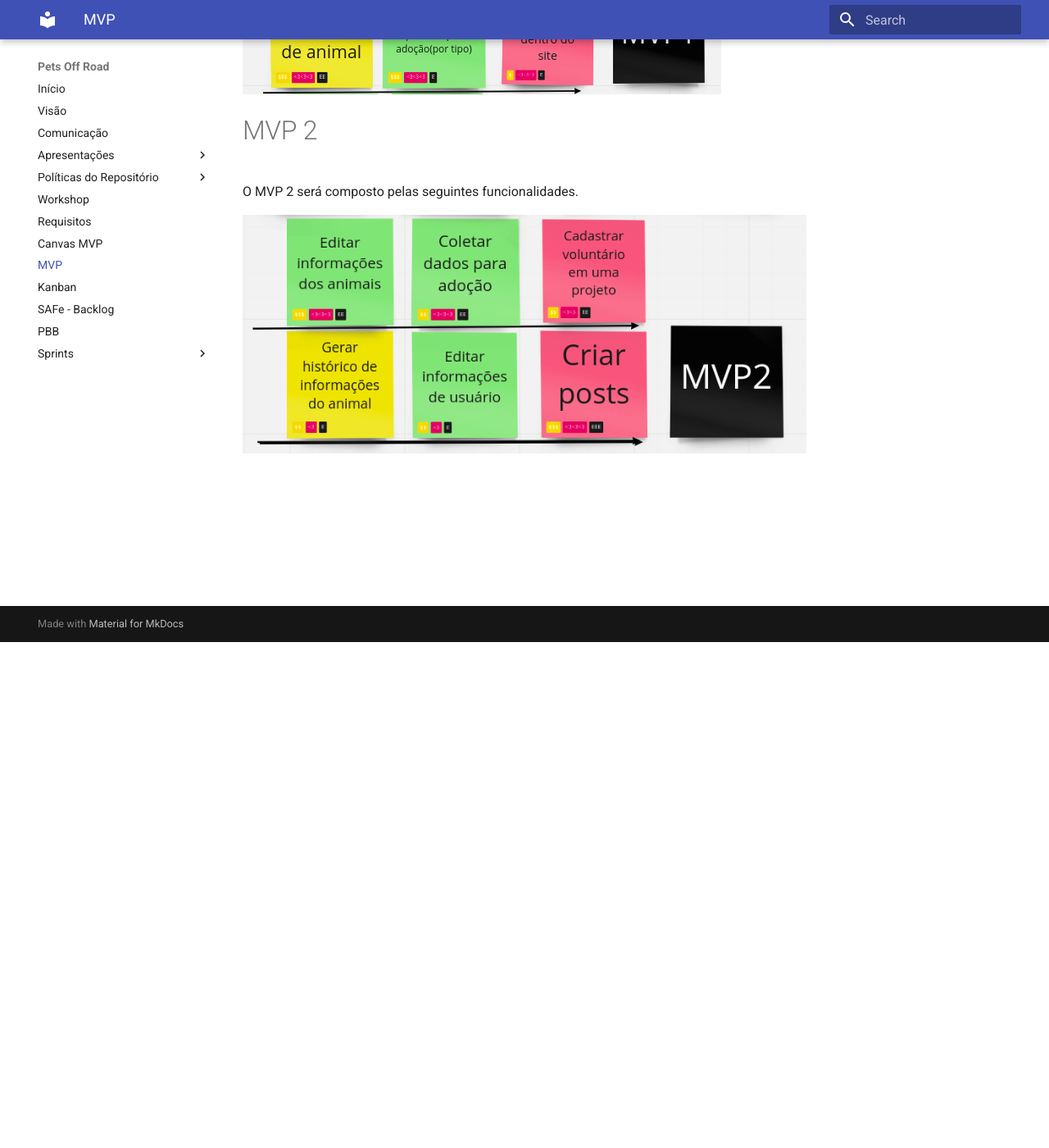
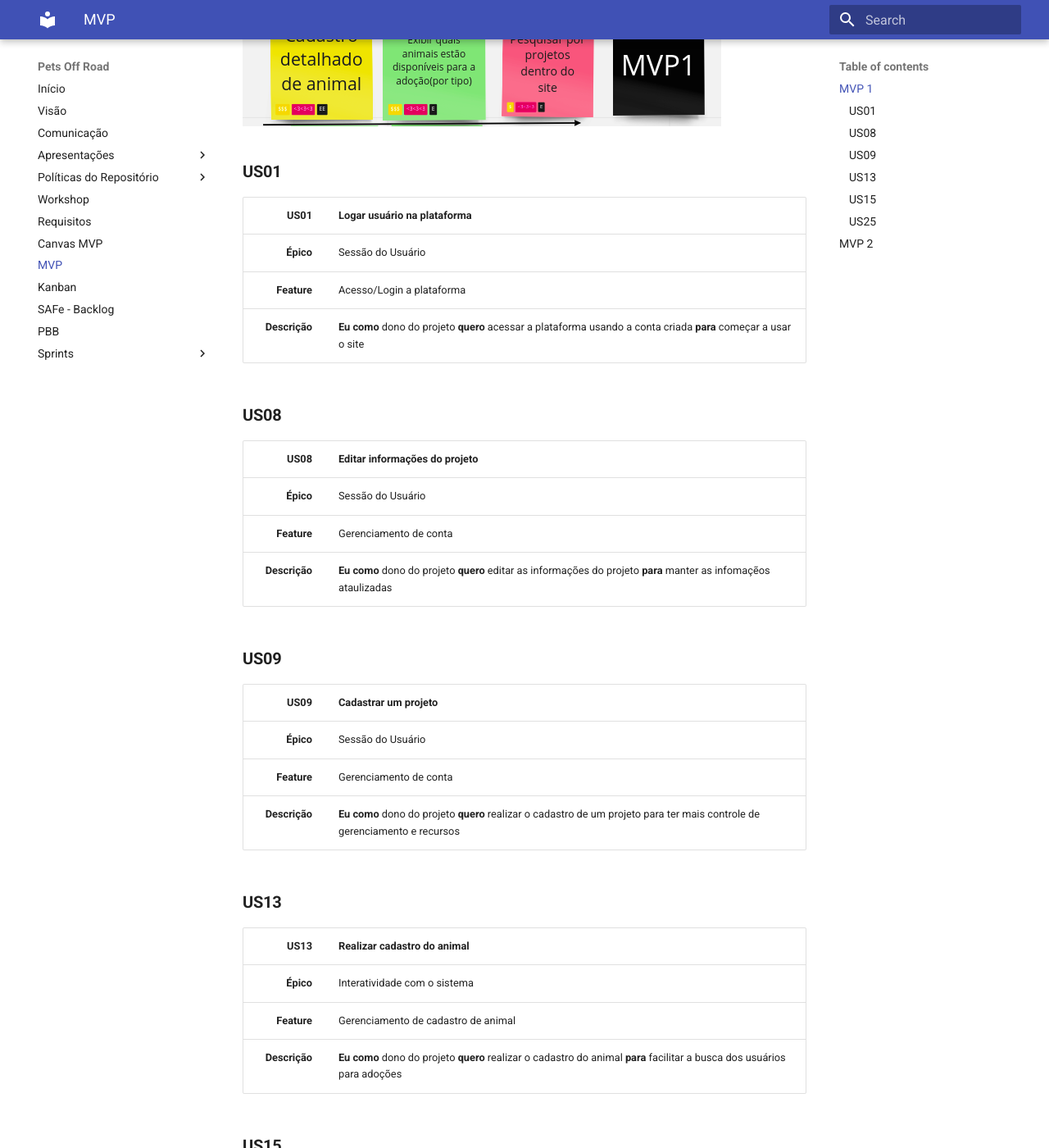
Before and after one commit to mdsreq-fga-unb/2022.1-pets-off-road, an MkDocs documentation site: the page built from docs/MVPs.md, in a window 1280 px wide and 1400 px high, scrolled down 617 px. Shown: the whole window at 82% size. Built offline with MkDocs 1.6.1 and Material for MkDocs 9.7.7, drawn with Linux system fonts in a browser that asks for light colours; some of the changed text lies outside the part shown.

Commit message:
Adicionando US's do MVP1

```diff
--- a/docs/MVPs.md
+++ b/docs/MVPs.md
@@ -1,16 +1,65 @@
 # Histórico de Versão
 
-|    Data    | Versão |      Descrição       |            Autor(es)            |
-| :--------: | :----: | :------------------: | :-----------------------------: |
-| 09/08/2022 |  0.1   | Criação do documento | Pedro Helias, Gabriel Marcolino |
+|    Data    | Versão |                Descrição                 |            Autor(es)            |
+| :--------: | :----: | :--------------------------------------: | :-----------------------------: |
+| 09/08/2022 |  0.1   |           Criação do documento           | Pedro Helias, Gabriel Marcolino |
+| 16/08/2022 |  0.2   | Adicionando histórias de usuário do MVP1 |        Gabriel Marcolino        |
 
-# MVP 1
+## **MVP 1**
 
 O MVP 1 será composto pelas seguintes funcionalidades.
 
 ![MVP](imagens/MVP1.png)
 
-# MVP 2
+### **US01**
+
+|          US01 | Logar usuário na plataforma                                                                                     |
+| ------------: | :-------------------------------------------------------------------------------------------------------------- |
+|     **Épico** | Sessão do Usuário                                                                                               |
+|   **Feature** | Acesso/Login a plataforma                                                                                       |
+| **Descrição** | **Eu como** dono do projeto **quero** acessar a plataforma usando a conta criada **para** começar a usar o site |
+
+### **US08**
+
+|          US08 | Editar informações do projeto                                                                                    |
+| ------------: | :--------------------------------------------------------------------------------------------------------------- |
+|     **Épico** | Sessão do Usuário                                                                                                |
+|   **Feature** | Gerenciamento de conta                                                                                           |
+| **Descrição** | **Eu como** dono do projeto **quero** editar as informações do projeto **para** manter as infomaçẽos ataulizadas |
+
+### **US09**
+
+|          US09 | Cadastrar um projeto                                                                                                       |
+| ------------: | :------------------------------------------------------------------------------------------------------------------------- |
+|     **Épico** | Sessão do Usuário                                                                                                          |
+|   **Feature** | Gerenciamento de conta                                                                                                     |
+| **Descrição** | **Eu como** dono do projeto **quero** realizar o cadastro de um projeto para ter mais controle de gerenciamento e recursos |
+
+### **US13**
+
+|          US13 | Realizar cadastro do animal                                                                                              |
+| ------------: | :----------------------------------------------------------------------------------------------------------------------- |
+|     **Épico** | Interatividade com o sistema                                                                                             |
+|   **Feature** | Gerenciamento de cadastro de animal                                                                                      |
+| **Descrição** | **Eu como** dono do projeto **quero** realizar o cadastro do animal **para** facilitar a busca dos usuários para adoções |
+
+### **US15**
+
+|          US15 | Exibir animais disponíveis para adoção                                                                                   |
+| ------------: | :----------------------------------------------------------------------------------------------------------------------- |
+|     **Épico** | Interatividade com o sistema                                                                                             |
+|   **Feature** | Gerenciamento de cadastro de animal                                                                                      |
+| **Descrição** | **Eu como** tutor **quero** quero ver quais animais estão disponíveis para adoção **para** ter mais liberdade de escolha |
+
+### **US25**
+
+|          US25 | Pesquisar por projetos                                                                                    |
+| ------------: | :-------------------------------------------------------------------------------------------------------- |
+|     **Épico** | Interatividade com o sistema                                                                              |
+|   **Feature** | Interação entre usuários                                                                                  |
+| **Descrição** | **Eu como** tutor **quero** pesquisar por outros projetos **para** buscar o mesmo serviço ou oportunidade |
+
+## **MVP 2**
 
 O MVP 2 será composto pelas seguintes funcionalidades.
 
```
